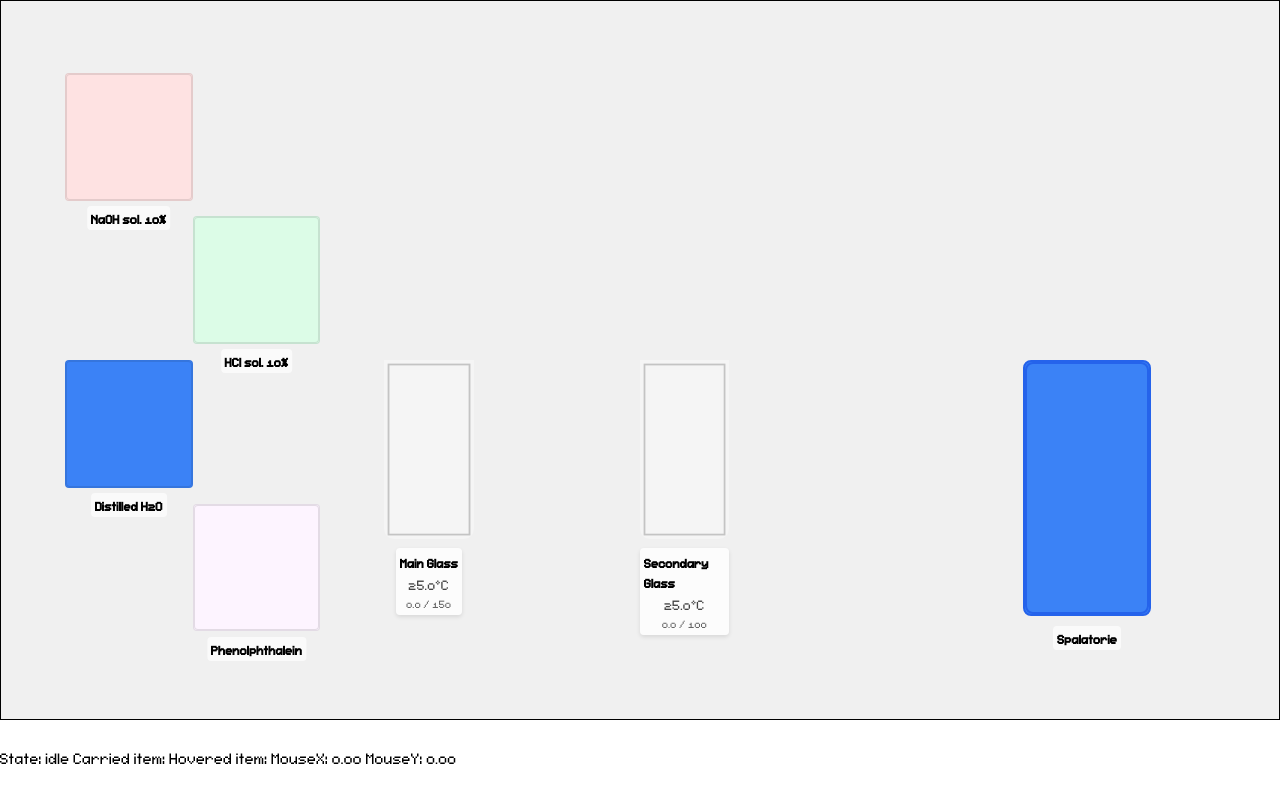
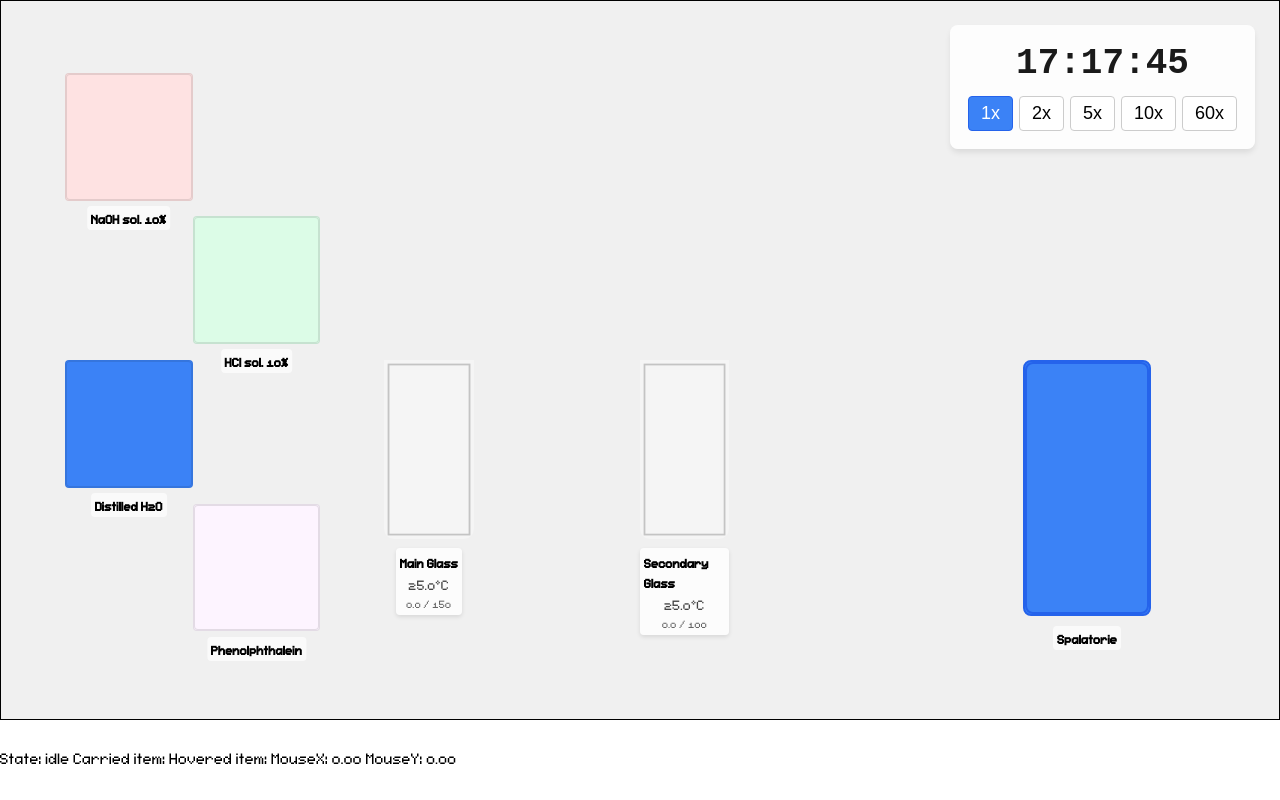
Before and after one commit to MonsieurLazar/termochimie-efect-termic, a SvelteKit app: page /engine in a window 1280 px wide. Shown: the top 800 px of the page. Built offline with nearby package versions, Linux system fonts and the light colour scheme.

Commit message:
add time scaling feature and experiment timer component

```diff
--- a/src/lib/engine/core.svelte.ts
+++ b/src/lib/engine/core.svelte.ts
@@ -15,6 +15,7 @@ export class Engine {
   carriedItemIndex: number | null = $state(null)
   pourTargetIndex: number | null = $state(null)
   pouringAmount: number = $state(0)
+  timeScale: number = $state(1)
 
   private carryOffset: Position = { x: 0, y: 0 }
   private pourAnimationId: number | null = null
@@ -209,10 +210,11 @@ export class Engine {
     const loop = (now: number) => {
       const delta = now - this.lastPourTimestamp
       this.lastPourTimestamp = now
+      const scaledDelta = delta * this.timeScale
       const carried = this.items[this.carriedItemIndex!]
       const target = this.items[this.pourTargetIndex!]
-      carried.transition(carried, target, (m) => alert(m), delta)
-      this.pouringAmount += delta / 1000
+      carried.transition(carried, target, (m) => alert(m), scaledDelta)
+      this.pouringAmount += scaledDelta / 1000
 
       if (carried.canTransition(carried, target) !== "continuous") {
         this.stopPouring()
@@ -261,8 +263,10 @@ export class Engine {
       const deltaMs = now - this.lastTickTimestamp
       this.lastTickTimestamp = now
 
+      const scaledDeltaMs = deltaMs * this.timeScale
+
       this.items.forEach((item) => {
-        item.tick(item, this, deltaMs)
+        item.tick(item, this, scaledDeltaMs)
       })
 
       this.engineTickId = requestAnimationFrame(loop)
--- /dev/null
+++ b/src/lib/engine/ui/ExperimentTimer.svelte
@@ -0,0 +1,89 @@
+<script lang="ts">
+  import { onMount } from "svelte"
+
+  let { timeScale = $bindable(1) }: { timeScale: number } = $props()
+
+  let experimentStartTime = new Date()
+  let simulatedMs = $state(0)
+
+  onMount(() => {
+    experimentStartTime = new Date()
+    const timer = setInterval(() => {
+      simulatedMs += 1000 * timeScale
+    }, 1000)
+
+    return () => {
+      clearInterval(timer)
+    }
+  })
+
+  let simulatedTime = $derived.by(() => {
+    const time = new Date(experimentStartTime.getTime() + simulatedMs)
+    return time.toLocaleTimeString('ro-RO', { hour12: false })
+  })
+</script>
+
+<div class="timer-overlay">
+  <div class="clock">{simulatedTime}</div>
+  <div class="speed-controls">
+    {#each [1, 2, 5, 10, 60] as speed}
+      <button
+        class:active={timeScale === speed}
+        onclick={() => timeScale = speed}
+      >
+        {speed}x
+      </button>
+    {/each}
+  </div>
+</div>
+
+<style>
+  .timer-overlay {
+    position: absolute;
+    top: 1rem;
+    right: 1rem;
+    background: rgba(255, 255, 255, 0.9);
+    padding: 0.75rem;
+    border-radius: 8px;
+    box-shadow: 0 4px 6px -1px rgb(0 0 0 / 0.1);
+    z-index: 100;
+    display: flex;
+    flex-direction: column;
+    align-items: center;
+    gap: 0.5rem;
+    min-width: 140px;
+    pointer-events: auto;
+  }
+
+  .clock {
+    font-family: monospace;
+    font-size: 1.5rem;
+    font-weight: bold;
+    color: #1a1a1a;
+  }
+
+  .speed-controls {
+    display: flex;
+    gap: 0.25rem;
+  }
+
+  .speed-controls button {
+    padding: 0.25rem 0.5rem;
+    font-size: 0.75rem;
+    border: 1px solid #ccc;
+    background: white;
+    cursor: pointer;
+    border-radius: 4px;
+    transition: all 0.2s;
+  }
+
+  .speed-controls button:hover {
+    background: #f3f4f6;
+  }
+
+  .speed-controls button.active {
+    background: #3b82f6;
+    color: white;
+    border-color: #2563eb;
+  }
+</style>
--- a/src/routes/engine/+page.svelte
+++ b/src/routes/engine/+page.svelte
@@ -3,11 +3,15 @@
   import { onMount } from "svelte"
   import EngineDebugPanel from "$lib/engine/ui/EngineDebugPanel.svelte"
   import PourIndicator from "$lib/engine/ui/PourIndicator.svelte"
+  import ExperimentTimer from "$lib/engine/ui/ExperimentTimer.svelte"
 
   let parentElement: HTMLElement | null = null
 
   onMount(() => {
-    return engine.init(parentElement!)
+    const cleanup = engine.init(parentElement!)
+    return () => {
+      cleanup()
+    }
   })
 
   let cursor = $derived.by(() => {
@@ -25,6 +29,8 @@
   class:is-pouring={engine.engineState === "pouring"}
   style:cursor
 >
+  <ExperimentTimer bind:timeScale={engine.timeScale} />
+
   {#each engine.items as item}
     <div style={item.getStyles()}>
       <item.renderComponent {item} {engine} />
```
